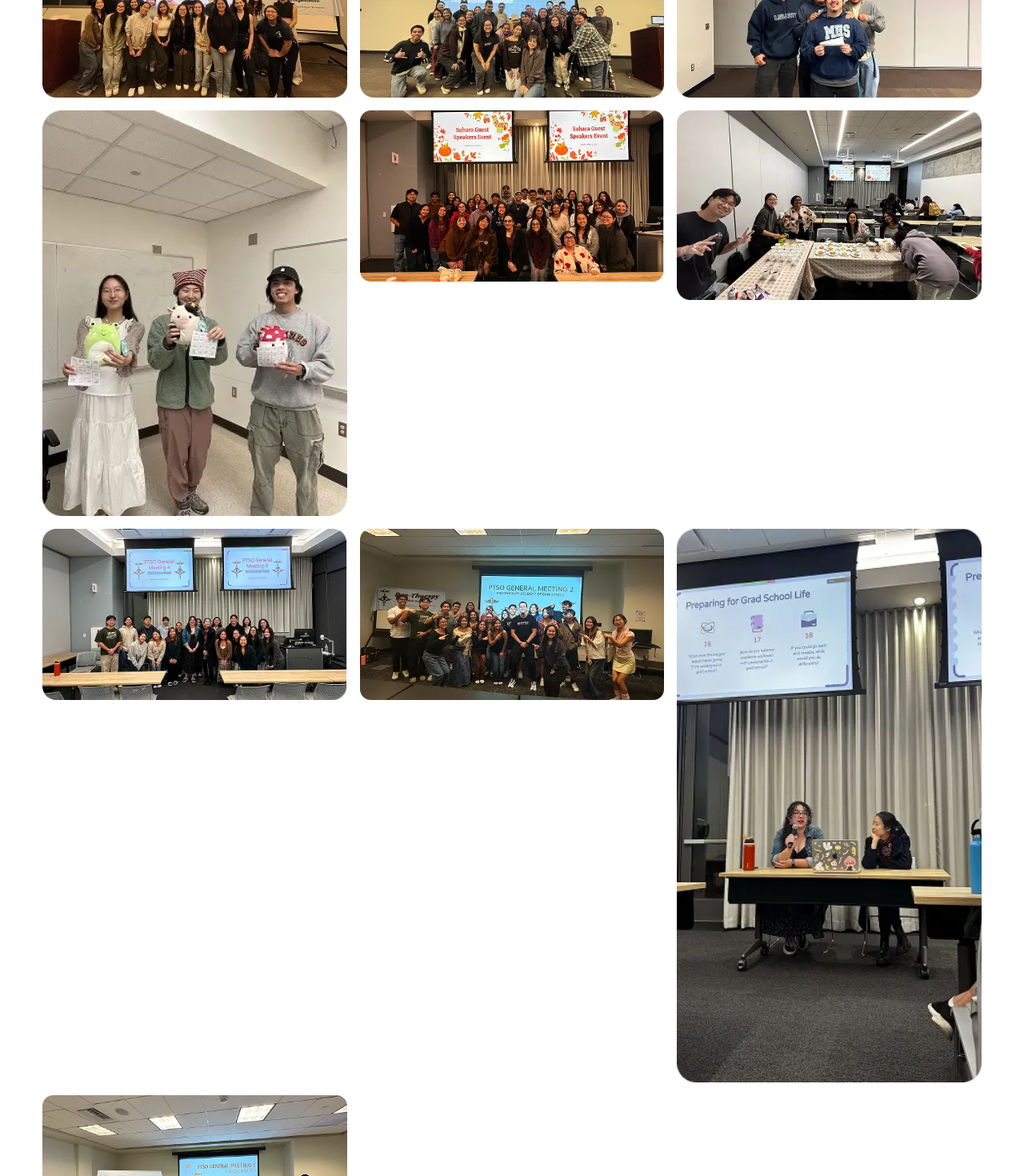
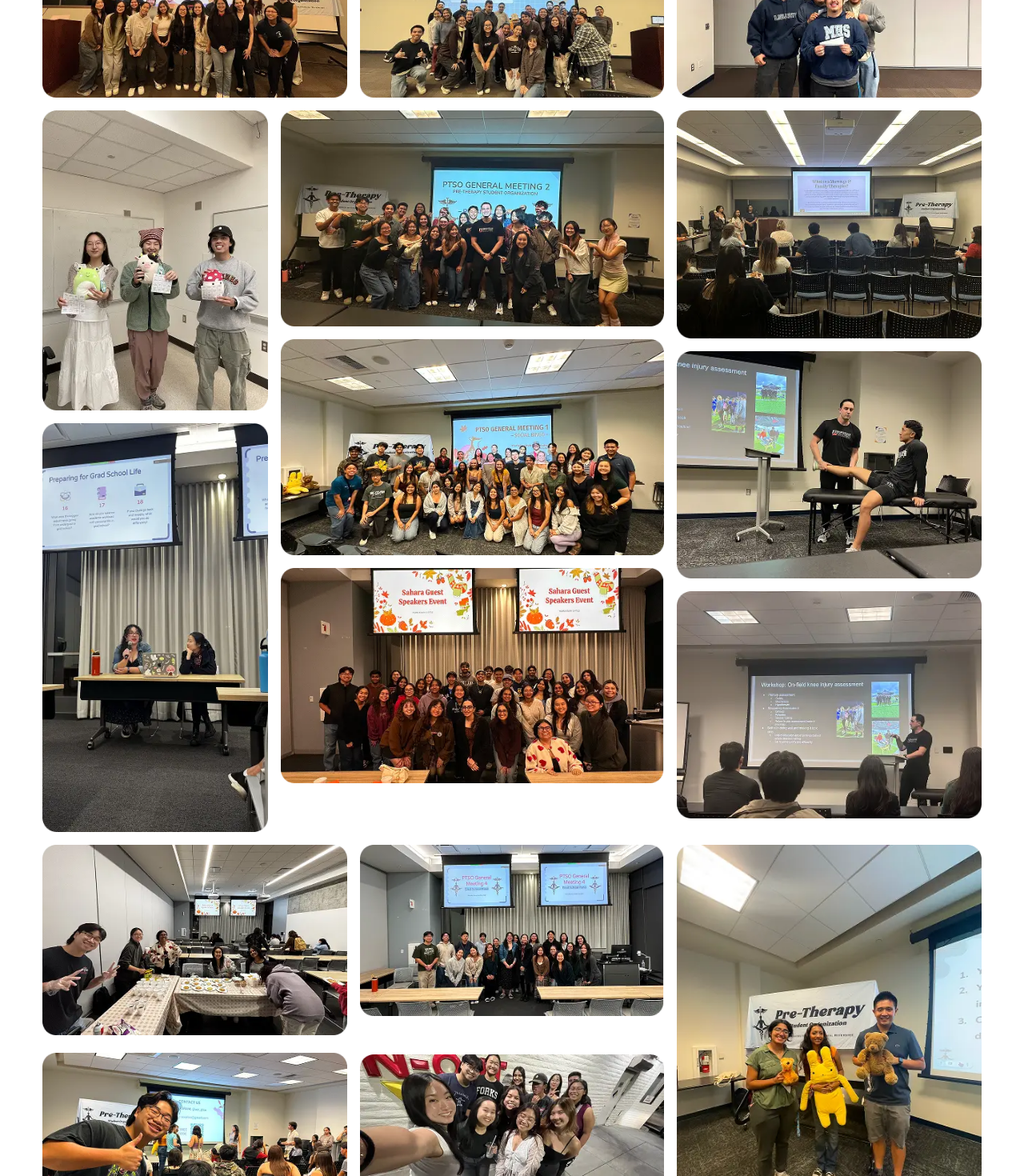
Before and after one commit to acm-ucr/ptso-website, a Next.js app: page /gallery in a window 1280 px wide. Shown: the part 420-1890 px from the top of the page at 80% size. Built offline with nearby package versions, Linux system fonts and the light colour scheme; a web font is replaced by a local one.

Commit message:
grid fixed

```diff
--- a/src/components/gallery/GalleryGrid.tsx
+++ b/src/components/gallery/GalleryGrid.tsx
@@ -17,9 +17,26 @@ export default function GalleryGrid() {
             />
           ))}
       </div>
-      <div className="grid h-full w-full grid-cols-3 gap-4">
+      <div className="grid w-full grid-cols-12 gap-4">
+        <div className="col-span-3 grid gap-4">
+          <div className="">
+            <ImageCard
+              image={picturesData[3].pictures}
+              alt={picturesData[3].alt}
+              description={picturesData[3].description}
+            />
+          </div>
+          <div className="">
+            <ImageCard
+              image={picturesData[4].pictures}
+              alt={picturesData[4].alt}
+              description={picturesData[4].description}
+            />
+          </div>
+        </div>
+        <div className="col-span-5 flex flex-col gap-4">
           {picturesData
-          .slice(3, 10)
+            .slice(5, 8)
             .map(({ pictures, alt, description }, index) => (
               <ImageCard
                 key={index}
@@ -29,8 +46,10 @@ export default function GalleryGrid() {
               />
             ))}
         </div>
-      <div className="grid h-full w-full grid-cols-3 gap-4">
-        {picturesData.slice(10).map(({ pictures, alt, description }, index) => (
+        <div className="col-span-4 flex flex-col gap-4">
+          {picturesData
+            .slice(8, 11)
+            .map(({ pictures, alt, description }, index) => (
               <ImageCard
                 key={index}
                 image={pictures}
@@ -40,5 +59,40 @@ export default function GalleryGrid() {
             ))}
         </div>
       </div>
+
+      <div className="grid h-full w-full grid-cols-6 gap-4">
+        <div className="col-span-2 grid h-full w-full grid-cols-1 gap-4">
+          {picturesData
+            .slice(11, 13)
+            .map(({ pictures, alt, description }, index) => (
+              <ImageCard
+                key={index}
+                image={pictures}
+                alt={alt}
+                description={description}
+              />
+            ))}
+        </div>
+        <div className="col-span-2 grid h-full w-full grid-cols-1 gap-4">
+          {picturesData
+            .slice(13, 15)
+            .map(({ pictures, alt, description }, index) => (
+              <ImageCard
+                key={index}
+                image={pictures}
+                alt={alt}
+                description={description}
+              />
+            ))}
+        </div>
+        <div className="col-span-2 grid h-full w-full gap-4">
+          <ImageCard
+            image={picturesData[15].pictures}
+            alt={picturesData[15].alt}
+            description={picturesData[15].description}
+          />
+        </div>
+      </div>
+    </div>
   );
 }
--- a/src/data/GalleryImages.ts
+++ b/src/data/GalleryImages.ts
@@ -5,72 +5,71 @@ interface picturesData {
   alt: string;
   description: string;
 }
-
-import fix1 from "@/public/assets/gallery/mftApplication.webp";
-import fix2 from "@/public/assets/gallery/bestBuddiesColab.webp";
-import fix3 from "@/public/assets/gallery/bestBudiesAirplane.webp";
-import fix4 from "@/public/assets/gallery/applicationProcessChairs.webp";
-import grid1 from "@/public/assets/gallery/winter24BingoWinners.webp";
-import grid2 from "@/public/assets/gallery/gradStudentPanel2.webp";
-import grid3 from "@/public/assets/gallery/namiMumuPtso1.webp";
-import grid4 from "@/public/assets/gallery/gradStudentPanel.webp";
+import grid0 from "@/public/assets/gallery/mftApplication.webp";
+import grid1 from "@/public/assets/gallery/bestBuddiesColab.webp";
+import grid2 from "@/public/assets/gallery/bestBudiesAirplane.webp";
+import grid3 from "@/public/assets/gallery/winter24BingoWinners.webp";
+import grid4 from "@/public/assets/gallery/gradStudentPanel2.webp";
 import grid5 from "@/public/assets/gallery/PTGroupPhoto.webp";
-import grid6 from "@/public/assets/gallery/namiMumuPtso2.webp";
-import grid7 from "@/public/assets/gallery/PT.webp";
-import grid8 from "@/public/assets/gallery/bingoGroupPhoto.webp";
-import grid9 from "@/public/assets/gallery/PTSOBoard2.webp";
-import grid10 from "@/public/assets/gallery/socialBingo.webp";
-import grid11 from "@/public/assets/gallery/PTDemo.webp";
-import grid12 from "@/public/assets/gallery/bingoWinners.webp";
+import grid6 from "@/public/assets/gallery/bingoGroupPhoto.webp";
+import grid7 from "@/public/assets/gallery/namiMumuPtso1.webp";
+import grid8 from "@/public/assets/gallery/applicationProcessChairs.webp";
+import grid9 from "@/public/assets/gallery/PTDemo.webp";
+import grid10 from "@/public/assets/gallery/PT.webp";
+import grid11 from "@/public/assets/gallery/mumuNamiPTSO.webp";
+import grid12 from "@/public/assets/gallery/socialBingo.webp";
+import grid13 from "@/public/assets/gallery/gradStudentPanel.webp";
+import grid14 from "@/public/assets/gallery/PTSOBoard2.webp";
+import grid15 from "@/public/assets/gallery/bingoWinners.webp";
 
 export const picturesData: picturesData[] = [
   {
-    pictures: fix1,
+    pictures: grid0,
+    alt: "Image 0",
+    description: "test",
+  },
+  {
+    pictures: grid1,
+    alt: "Image 2",
+    description: "test",
+  },
+  {
+    pictures: grid2,
+    alt: "Image 3",
+    description: "test",
+  },
+  {
+    pictures: grid3,
+    alt: "Image 1",
+    description: "Winter 2024 Bingo Winners",
+  },
+  {
+    pictures: grid4,
+    alt: "Image 2",
+    description: "Graduate Student Panel",
+  },
+  {
+    pictures: grid5,
     alt: "Image 1",
     description: "test",
   },
   {
-    pictures: fix2,
-    alt: "Image 4",
-    description: "test",
-  },
-  {
-    pictures: fix3,
-    alt: "Image 9",
-    description: "test",
-  },
-  {
-    pictures: grid1,
-    alt: "Image 1",
-    description: "Winter 2024 Bingo Winners",
-  },
-  {
-    pictures: grid3,
-    alt: "Image 2",
-    description: "Graduate Student Panel",
-  },
-  {
     pictures: grid6,
-    alt: "Image 1",
-    description: "test",
-  },
-  {
-    pictures: grid4,
     alt: "Image 4",
     description: "Graduate Student Panel 2",
   },
   {
-    pictures: grid5,
+    pictures: grid7,
     alt: "Image 5",
     description: "PT Group Photo",
   },
   {
-    pictures: grid2,
+    pictures: grid8,
     alt: "Image 8",
     description: "Bingo Group Photo",
   },
   {
-    pictures: grid8,
+    pictures: grid9,
     alt: "Image 3",
     description: "Nami Mumu PTSO 1",
   },
@@ -80,31 +79,31 @@ export const picturesData: picturesData[] = [
     description: "Social Bingo",
   },
   {
-    pictures: grid9,
+    pictures: grid11,
     alt: "Image 9",
     description: "PTSO Board 2",
   },
 
   {
-    pictures: fix4,
+    pictures: grid12,
     alt: "Image 9",
     description: "test",
   },
   {
-    pictures: grid11,
+    pictures: grid13,
     alt: "Image 11",
     description: "PT Demo",
   },
 
   {
-    pictures: grid7,
+    pictures: grid14,
     alt: "Image 7",
     description: "PT Group Photo",
   },
 
   {
-    pictures: grid12,
-    alt: "Image 12",
-    description: "Bingo Winners",
+    pictures: grid15,
+    alt: "Image 15",
+    description: " Winter Bingo Winners",
   },
 ];
```
Lines whose indentation alone changed are shown as unchanged.
